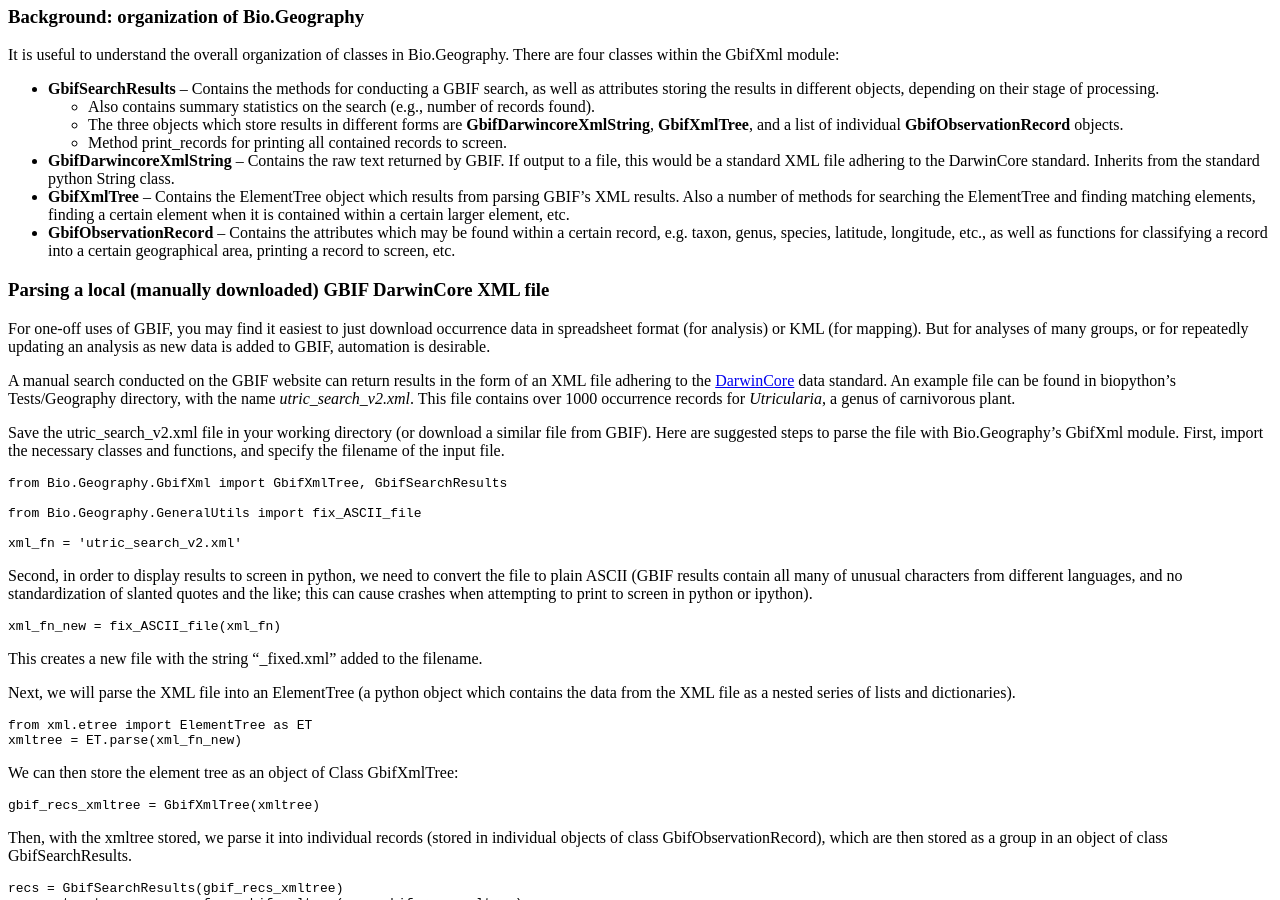
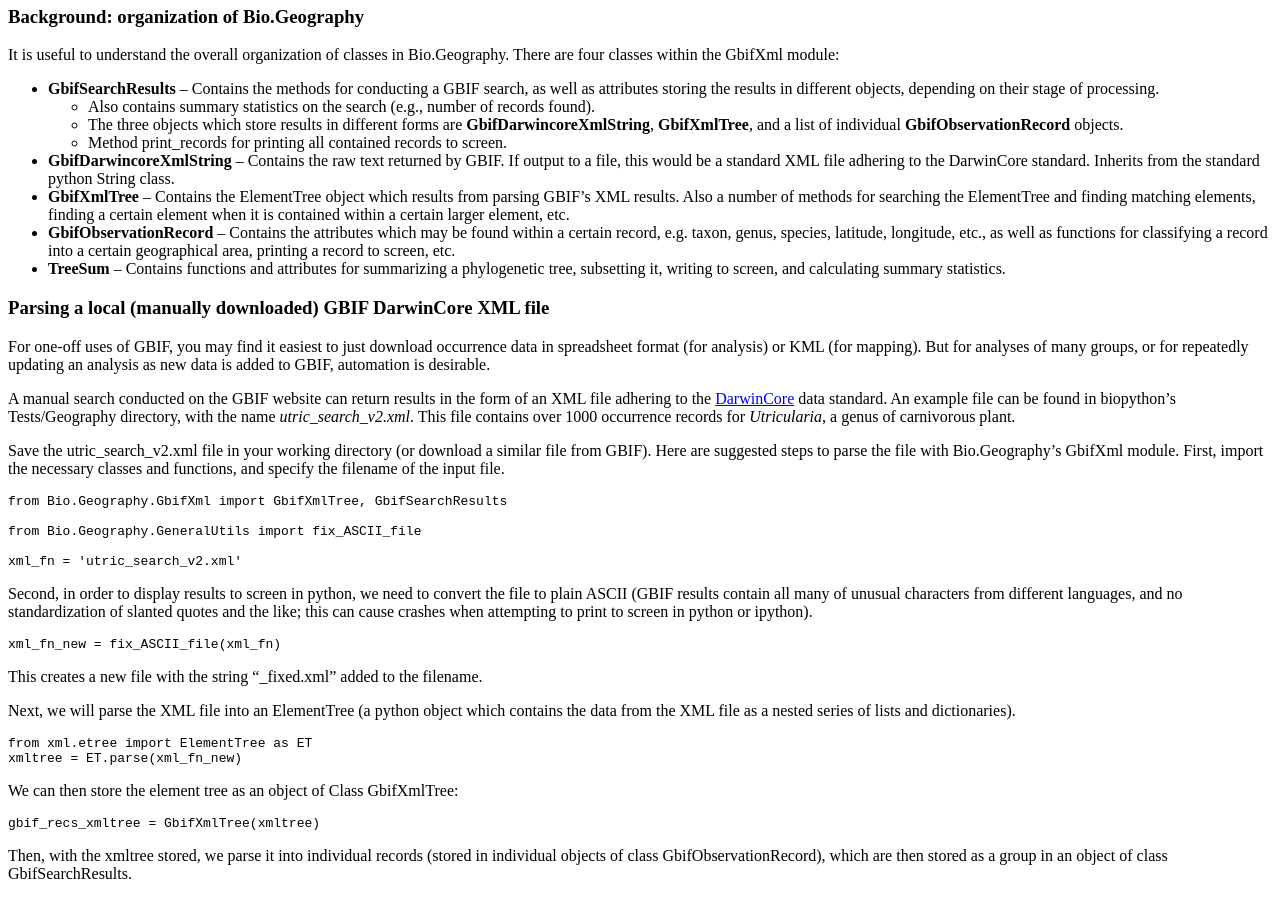
Before and after one commit to biopython/biopython.github.io, a Jekyll site: the page built from wiki/BioGeography.md, in a window 1280 px wide and 900 px high, scrolled down 921 px. Built offline with Jekyll 4.4.1, drawn with Linux system fonts in a browser that asks for light colours.

Commit message:
/* Background: organization of Bio.Geography */

```diff
--- a/wiki/BioGeography.md
+++ b/wiki/BioGeography.md
@@ -135,6 +135,9 @@ Bio.Geography. There are four classes within the GbifXml module:
     found within a certain record, e.g. taxon, genus, species, latitude,
     longitude, etc., as well as functions for classifying a record into
     a certain geographical area, printing a record to screen, etc.
+-   **TreeSum** -- Contains functions and attributes for summarizing a
+    phylogenetic tree, subsetting it, writing to screen, and calculating
+    summary statistics.
 
 ### Parsing a local (manually downloaded) GBIF DarwinCore XML file
 
```
Also changed, not shown: 1 other file.
